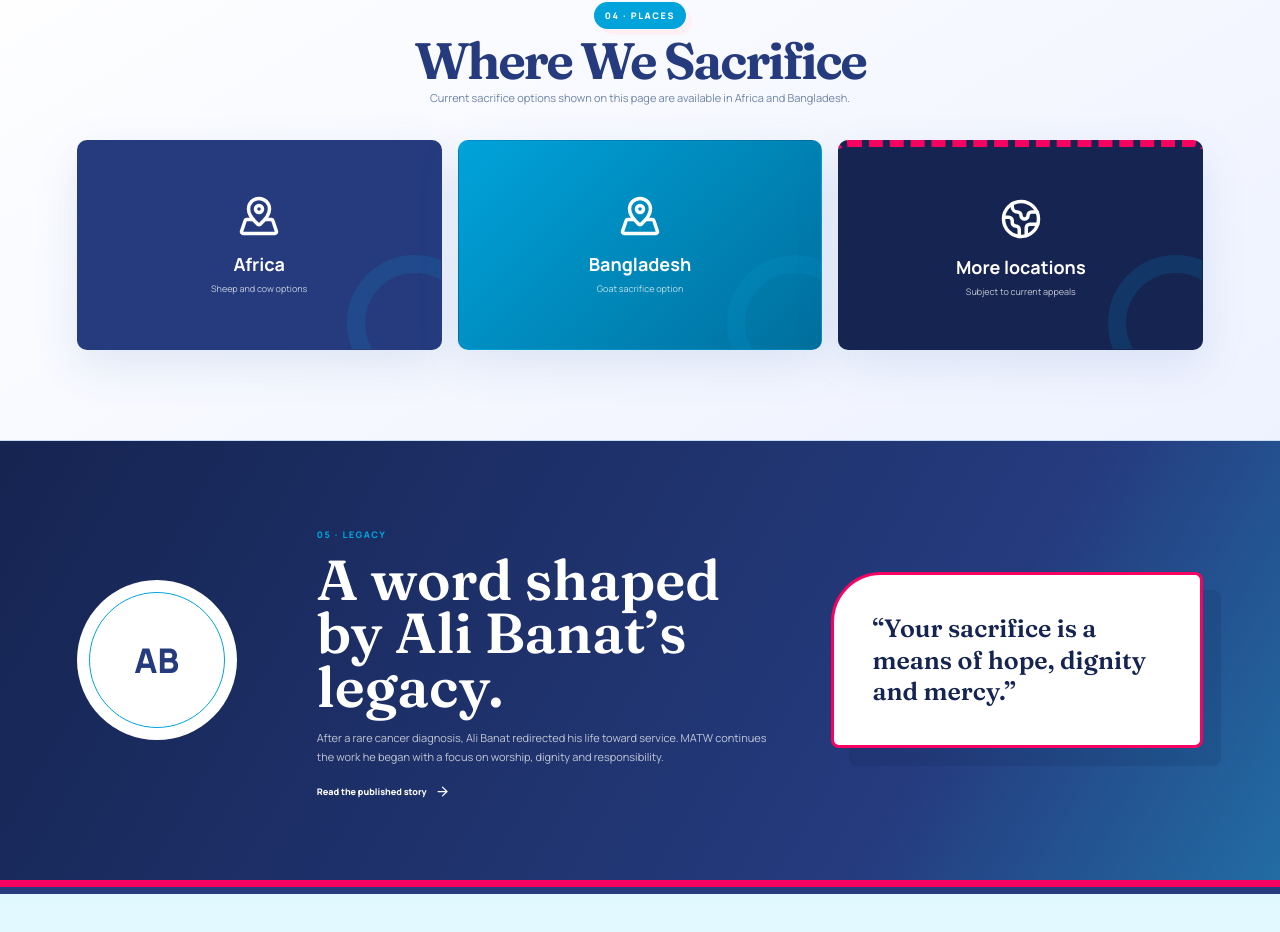
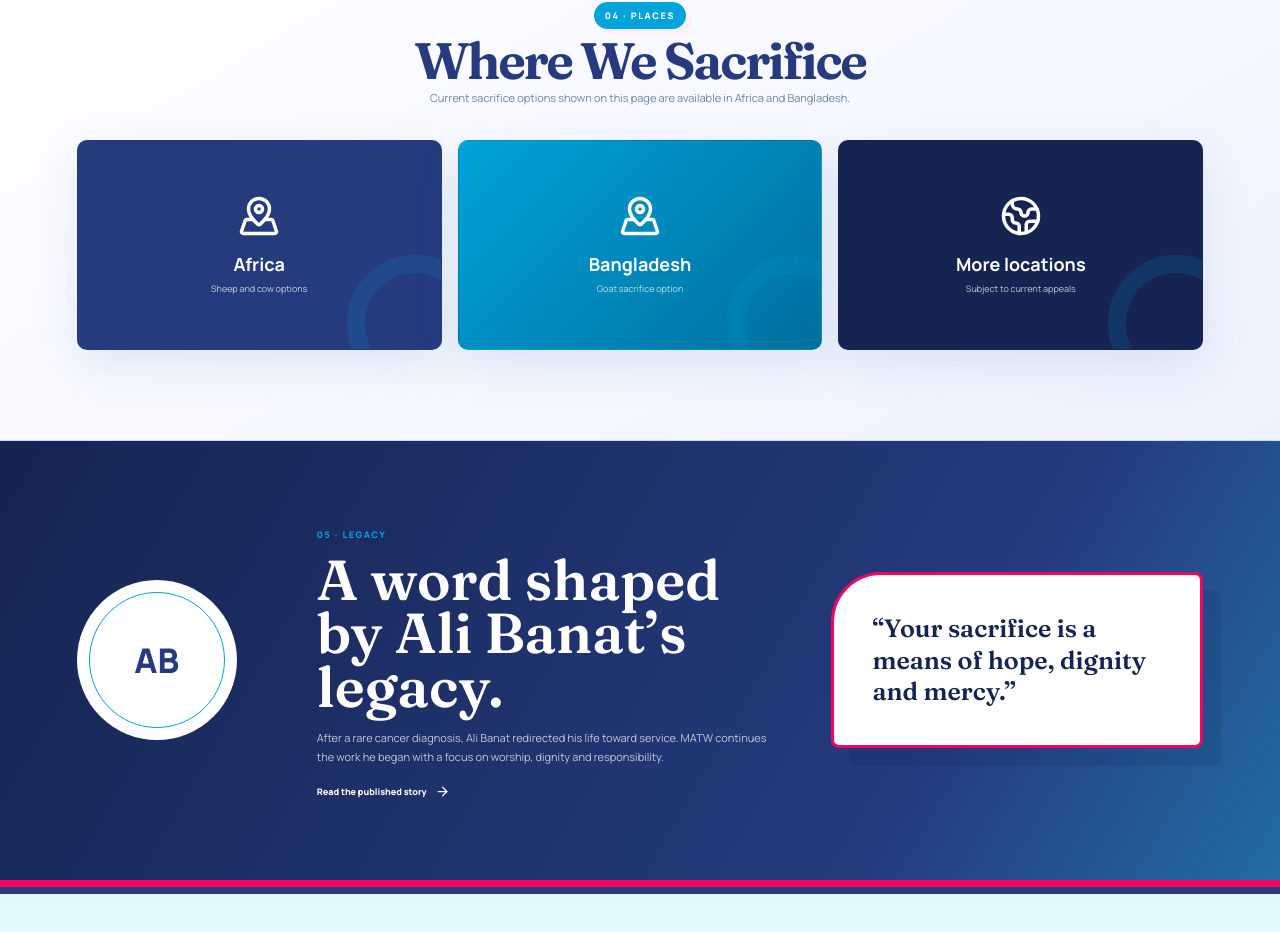
Before and after one commit to 292akhil2929-cmyk/matw-projectme-replica, a React (Vite) app in the folder sacrifice-story/: page / in a window 1280 px wide. Shown: the part 3466-4398 px from the top of the page. Built offline with nearby package versions, Linux system fonts and the light colour scheme; a web font is replaced by a local one.

Commit message:
Remove More locations pink accent

```diff
--- a/sacrifice-story/src/styles.css
+++ b/sacrifice-story/src/styles.css
@@ -205,7 +205,7 @@
 .location-grid { margin-top: 35px; display: grid; grid-template-columns: repeat(3,1fr); gap: 16px; }
 .location-grid article { position: relative; overflow: hidden; min-height: 210px; padding: 28px; display: flex; flex-direction: column; align-items: center; justify-content: center; color: white; background: var(--blue); border: 1px solid transparent; border-radius: 10px; box-shadow: 0 15px 45px rgba(40,95,168,.12); transition: transform .3s ease, filter .3s ease; }
 .location-grid article:nth-child(2) { background: linear-gradient(135deg, var(--sky), #006f9d); }
-.location-grid article:nth-child(3) { background: var(--navy); border-top: 7px solid var(--pink); }
+.location-grid article:nth-child(3) { background: var(--navy); border-top: 1px solid transparent; }
 .location-grid article::after { content: ""; position: absolute; right: -42px; bottom: -42px; width: 100px; height: 100px; border: 18px solid var(--sky); border-radius: 50%; opacity: .14; }
 .location-grid article:hover { color: white; filter: saturate(1.12) brightness(.96); }
 .location-grid article:hover svg, .location-grid article:hover small { color: white; }
```
